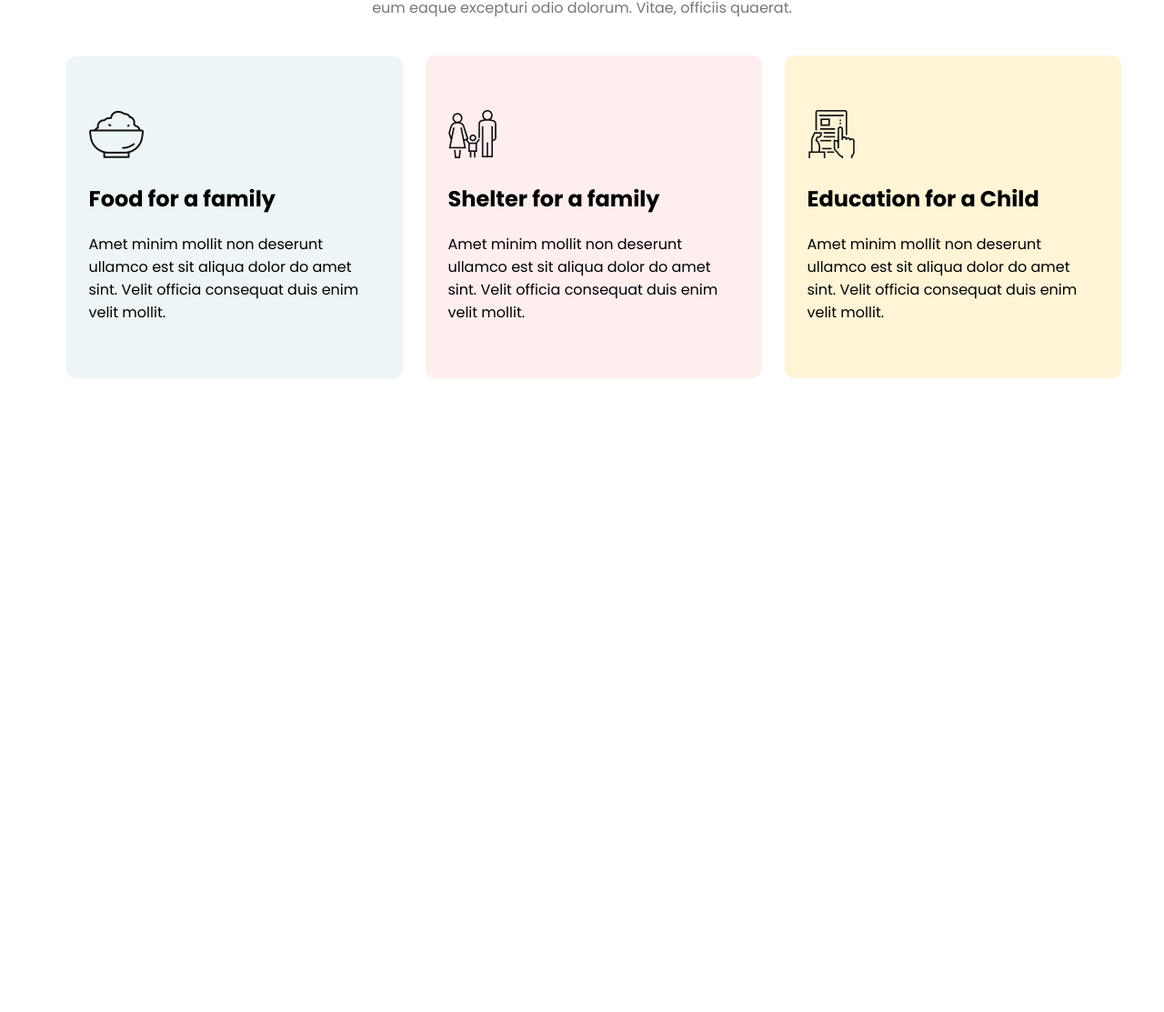
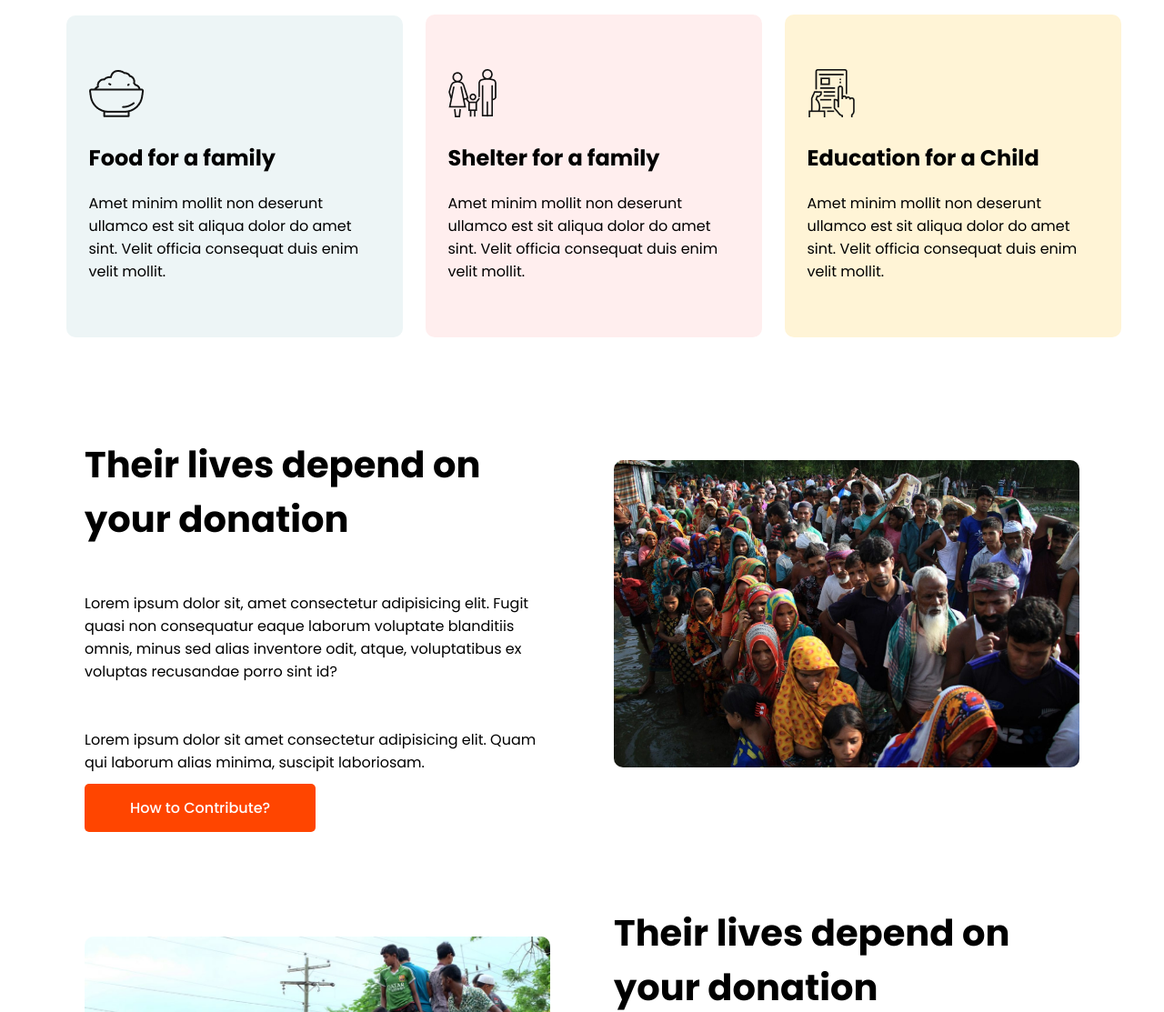
Before and after one commit to Rikta949/Donation-Charitee, a plain HTML site: page index.html in a window 1280 px wide. Shown: the part 1687-2800 px from the top of the page at 91% size. Before the commit the page ends 2153 px from the top, so only its background shows below. Drawn offline with Linux system fonts and the light colour scheme.

Commit message:
Donation Charitee site

```diff
--- a/index.html
+++ b/index.html
@@ -70,5 +70,44 @@
             </div>
         </div>
     </section>
+
+    <section class="posts">
+        <div class="main-content">
+            <div class="content-box flex-width">
+                <h1>
+                    Their lives depend on your donation
+                </h1>
+                <p>
+                    Lorem ipsum dolor sit, amet consectetur adipisicing elit. Fugit quasi non consequatur eaque laborum voluptate blanditiis omnis, minus sed alias inventore odit, atque, voluptatibus ex voluptas recusandae porro sint id?
+                </p>
+                <p>
+                    Lorem ipsum dolor sit amet consectetur adipisicing elit. Quam qui laborum alias minima, suscipit laboriosam.
+                </p>
+                <a href="#" class="btn">How to Contribute?</a>
+            </div>
+            <div class="img-box flex-width">
+                <img src="img/donation7.jpg" alt="">
+            </div>
+        </div>
+
+        <div class="main-content">
+            <div class="img-box flex-width">
+                <img src="img/donation2.jpg" alt="">
+            </div>
+
+            <div class="content-box flex-width">
+                <h1>
+                    Their lives depend on your donation
+                </h1>
+                <p>
+                    Lorem ipsum dolor sit, amet consectetur adipisicing elit. Fugit quasi non consequatur eaque laborum voluptate blanditiis omnis, minus sed alias inventore odit, atque, voluptatibus ex voluptas recusandae porro sint id?
+                </p>
+                <p>
+                    Lorem ipsum dolor sit amet consectetur adipisicing elit. Quam qui laborum alias minima, suscipit laboriosam.
+                </p>
+                <a href="#" class="btn">How to Contribute?</a>
+            </div>
+        </div>
+    </section>
 </body>
 </html>
--- a/style.css
+++ b/style.css
@@ -8,7 +8,7 @@ body {
 }
 
 h1{
-    font-size: 50px;
+    font-size: 40px;
     font-weight: 700;
     text-align: center;
     padding: 15px 40px;
@@ -147,3 +147,26 @@ h2 {
     width: 25%;
     border-radius: 10px;
 } */
+
+.main-content {
+    display: flex;
+    justify-content: center;
+    align-items: center;
+}
+.main-content h1 {
+    text-align: left;
+    padding: 25px 0;
+}
+.main-content p {
+    padding: 25px 0;
+}
+
+.flex-width {
+    width: 40%;
+    margin: 20px;
+    padding: 15px;
+}
+.img-box img{
+    width: 100%;
+    border-radius: 10px;
+}
```
